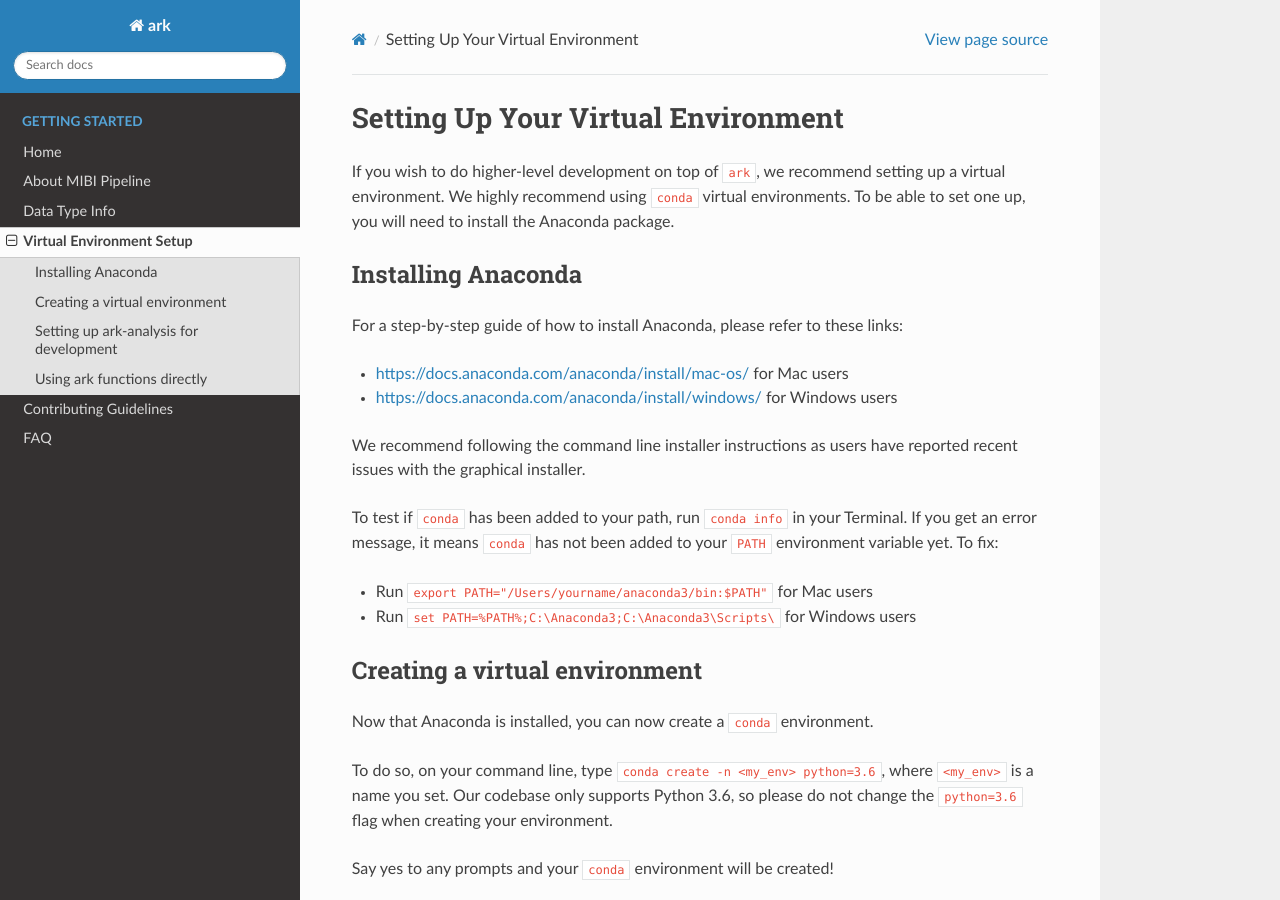
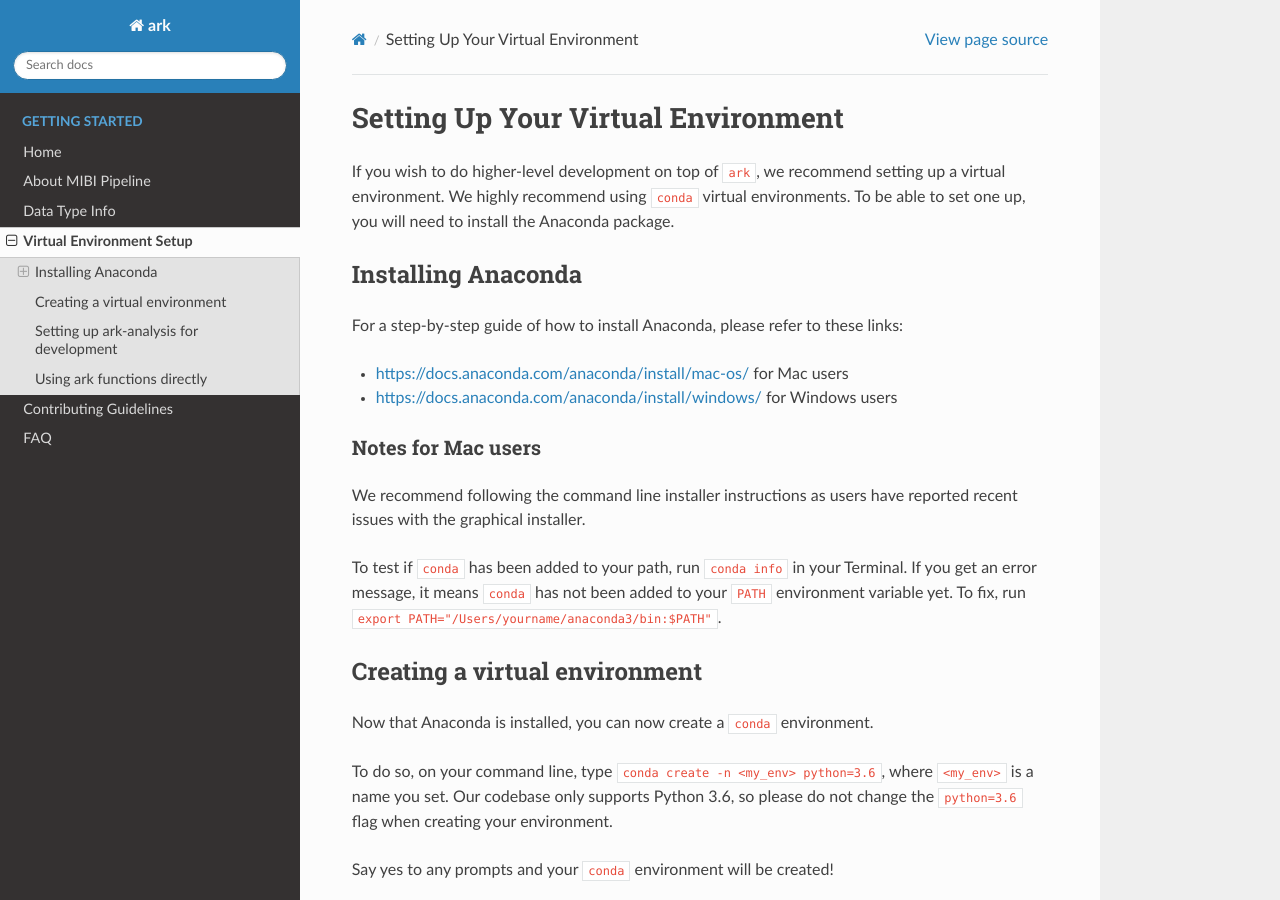
Before and after one commit to angelolab/ark-analysis, a Sphinx documentation site: the page built from docs/_rtd/virtualenv.md, in a window 1280 px wide and 900 px high. Built offline with Sphinx 7.4.7 and the Read the Docs theme 2.0.0, drawn with Linux system fonts in a browser that asks for light colours; pages that are not in the unit, such as notebooks, are missing from menus.

Commit message:
Update virtualenv.md to address only Mac users (unsure what's going on for PC users)

```diff
--- a/docs/_rtd/virtualenv.md
+++ b/docs/_rtd/virtualenv.md
@@ -8,11 +8,11 @@
 * https://docs.anaconda.com/anaconda/install/mac-os/ for Mac users
 * https://docs.anaconda.com/anaconda/install/windows/ for Windows users
 
+#### Notes for Mac users
+
 We recommend following the command line installer instructions as users have reported recent issues with the graphical installer.
 
-To test if `conda` has been added to your path, run `conda info` in your Terminal. If you get an error message, it means `conda` has not been added to your `PATH` environment variable yet. To fix:
-* Run `export PATH="/Users/yourname/anaconda3/bin:$PATH"` for Mac users
-* Run `set PATH=%PATH%;C:\Anaconda3;C:\Anaconda3\Scripts\` for Windows users
+To test if `conda` has been added to your path, run `conda info` in your Terminal. If you get an error message, it means `conda` has not been added to your `PATH` environment variable yet. To fix, run `export PATH="/Users/yourname/anaconda3/bin:$PATH"`.
 
 ### Creating a virtual environment
 
```
